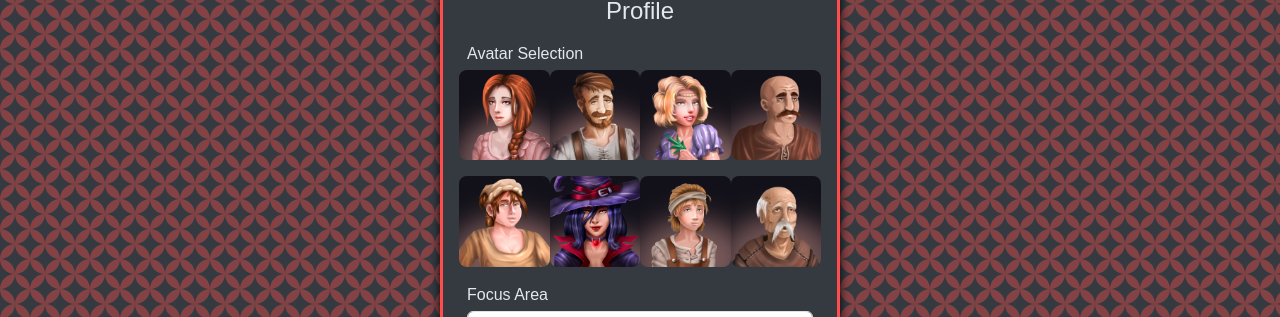
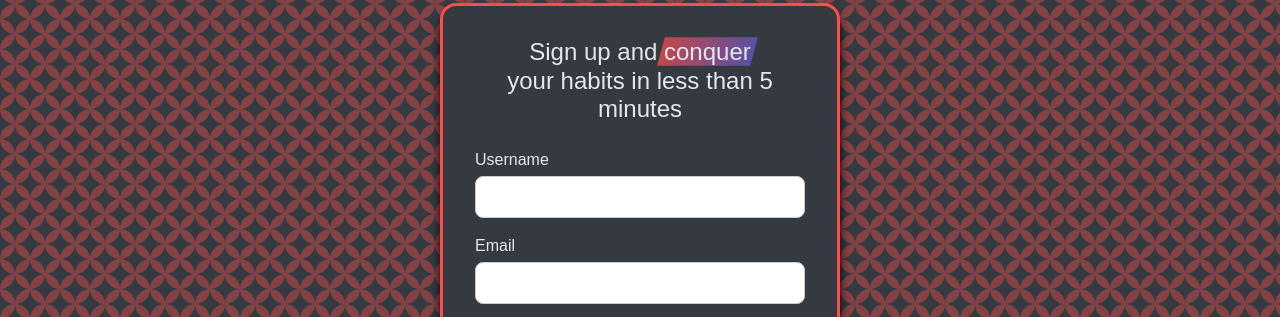
Before and after one commit to lav3ll/habit-tracker, a React (Create React App) app in the folder client/: page /signup in a window 1280 px wide. Shown: the part 236-553 px from the top of the page. Built offline with nearby package versions, Linux system fonts and the light colour scheme.

Commit message:
fix:removed the all:unset in iconselector.css as it was removing the selection outline

```diff
--- a/client/src/components/SignUp/SignUp.jsx
+++ b/client/src/components/SignUp/SignUp.jsx
@@ -18,7 +18,7 @@ const SignUp = () => {
   const handleNext = (e) => {
     e.preventDefault();
     const modal = e.target.closest('.signup-modal-container');
-    console.log(modal);
+    console.log(inputs);
     if (modal) {
       modal.classList.add('hidden');
     }
@@ -33,7 +33,7 @@ const SignUp = () => {
   return (
     <>
       {/* Register Form Page 1 */}
-      <div className='signup-modal-container signup-mdl-1 hidden'>
+      <div className='signup-modal-container signup-mdl-1'>
         <div className='signup-modal'>
           <h2 className='modal__header'>
             Sign up and <span className='highlight'>conquer</span>
@@ -81,7 +81,7 @@ const SignUp = () => {
       </div>
 
       {/* Register Form Page 2 */}
-      <div className='signup-modal-container signup-mdl-2 hidden'>
+      <div className='signup-modal-container signup-mdl-2'>
         <div className='signup-modal p-4'>
           <h2 className='modal__header text-center mb-3'>Preferences</h2>
 
--- a/client/src/components/common/IconSelector/IconSelector.css
+++ b/client/src/components/common/IconSelector/IconSelector.css
@@ -1,10 +1,13 @@
 .img-btn {
-  all: unset;
+  appearance: none;
+  -webkit-appearance: none;
+
+  padding: 0;
+
+  background: transparent;
   cursor: pointer;
   border-radius: 8px;
-  overflow: hidden;
-  width: '100%';
-  aspect-ratio: 1;
+  line-height: 0;
 }
 
 .icon-img {
@@ -14,11 +17,7 @@
   display: 'block';
 }
 
-.icon-img:hover {
-  border: 3px solid var(--primary-color);
-}
-
 .selected .icon-img {
-  outline: 3px solid #7c3aed;
+  border: 2px solid var(--primary-color) !important;
   border-radius: 8px;
 }
```
